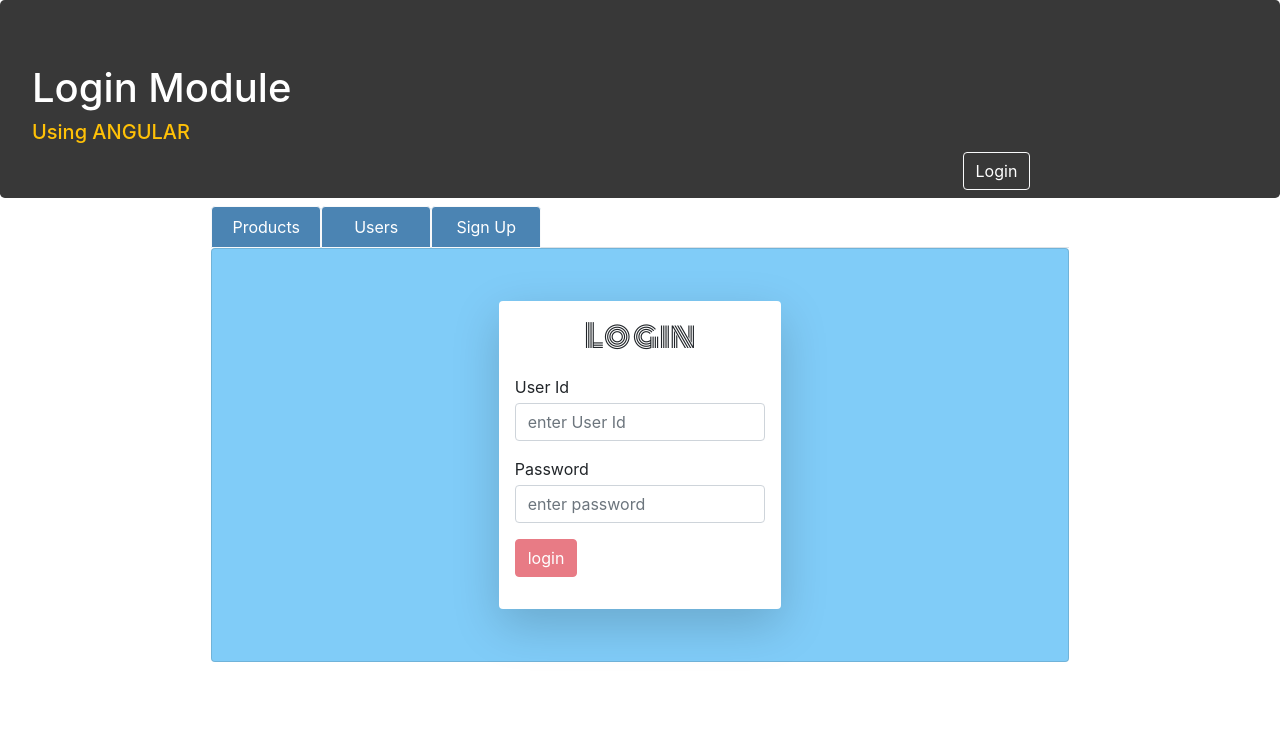
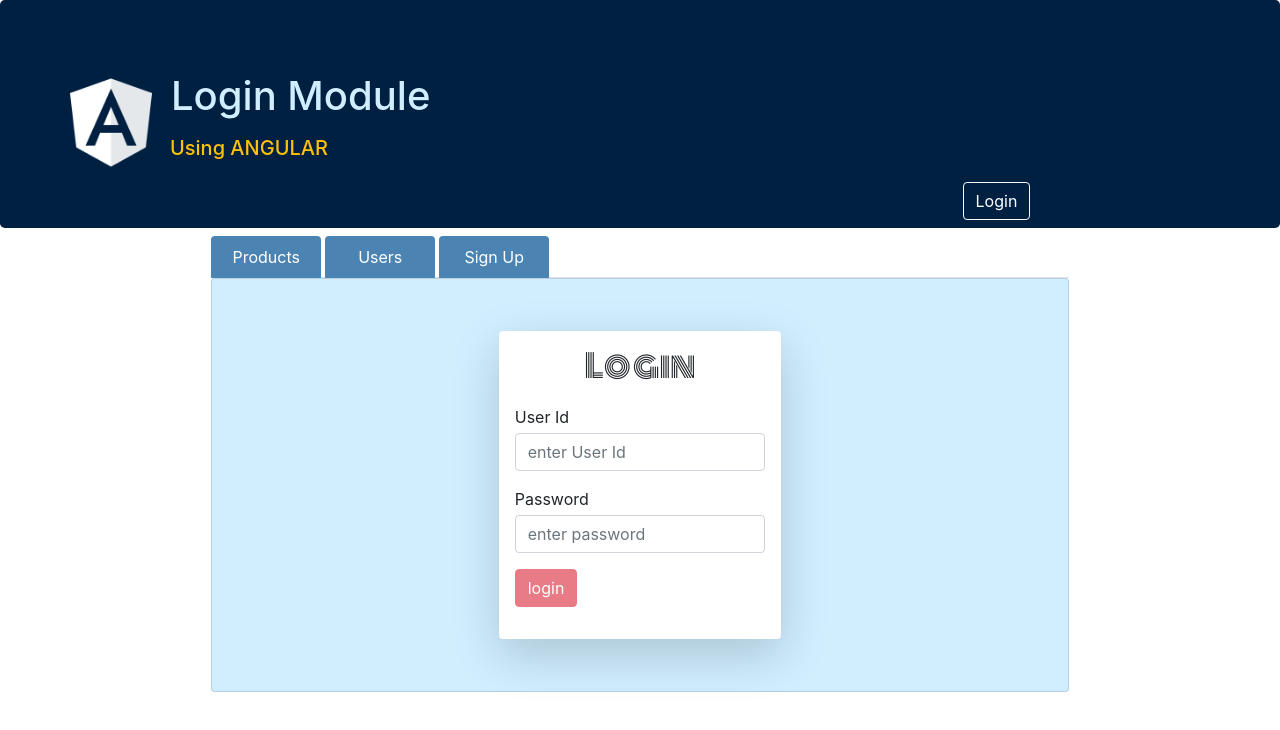
Before and after one commit to titas1803/LoginFrontend, an Angular app: page /login in a window 1280 px wide. Shown: the top 730 px of the page. Built offline with nearby package versions, Linux system fonts and the light colour scheme.

Commit message:
color changed

```diff
--- a/src/app/app.component.css
+++ b/src/app/app.component.css
@@ -1,3 +1,24 @@
+header{
+    background-color: #002042;
+}
+/* #name{
+    padding: 10px 20px;
+    margin: 0px;
+    padding-top: 20px;
+    display: inline-block;
+} */
+#logo{
+    display: inline-block;
+    padding: 0px 20px;
+    /* border: 1px solid whitesmoke; */
+    border-radius: 12px;
+}
+header div h1{
+    color: #D0EEFF;
+}
+#login{
+    cursor: pointer;
+}
 .article{
     width: 67%;
 }
@@ -12,7 +33,7 @@
     background-color: rgb(73, 161, 248) !important;
 }
 #outlet{
-    background-color: rgb(128, 204, 248);
+    background-color: #D0EEFF;
 }
 
 @media only screen and (max-width: 400px) {
--- a/src/app/app.component.html
+++ b/src/app/app.component.html
@@ -1,22 +1,38 @@
-<header class="jumbotron mb-2 pb-2" style="background-color: rgb(56, 56, 56);">
-  <h1 class="text-white">Login Module</h1>
-  <h5 class="text-warning">Using ANGULAR</h5>
-  <div class="col-10 text-right" *ngIf="!storageService.loginflag"><a routerLink="/login"
-      class="btn btn-outline-secondary text-white border border-light" style="cursor:pointer">Login</a></div>
-  <div class="col-10 text-right" *ngIf="storageService.loginflag">
-    <span class="text-light">Hi, {{storageService.userName|titlecase}}, </span>
-    <a (click)="doLogout()" class="btn btn-outline-secondary text-white" style="cursor:pointer">Logout</a>
+<header class="jumbotron mb-2 pb-2">
+  <div id="logo">
+    <table>
+      <tr>
+        <td rowspan="2" class="px-1"><img src="assets/images/angular_whiteTransparent.png" alt="logo" width="110"
+            height="110"></td>
+        <!-- <div id="name"> -->
+        <td>
+          <h1>Login Module</h1>
+        </td>
+      </tr>
+      <tr>
+        <h5 class="text-warning">Using ANGULAR</h5>
+        <!-- </div> -->
+      </tr>
+    </table>
+  </div>
+  <div id="login">
+    <div class="col-10 text-right" *ngIf="!storageService.loginflag"><a routerLink="/login"
+        class="btn btn-outline-secondary text-white border border-light">Login</a></div>
+    <div class="col-10 text-right" *ngIf="storageService.loginflag">
+      <span class="text-light">Hi, {{storageService.userName|titlecase}}. </span>
+      <a (click)="doLogout()" class="btn btn-outline-secondary text-white">Logout</a>
+    </div>
   </div>
 </header>
 <article class="mx-auto article">
   <nav class="mx-auto px-0">
     <ul class="nav nav-tabs" role="tablist">
       <li class="nav-item"><a role="tab" href="#prod" data-toggle="tab" routerLink='product'
-          class="nav-link border border-light text-white text-center navbtn">Products</a></li>
+          class="nav-link mr-1 text-white text-center navbtn">Products</a></li>
       <li class="nav-item"><a role="tab" href="#user" data-toggle="tab" routerLink='user'
-          class="nav-link border border-light text-white text-center navbtn">Users</a></li>
+          class="nav-link text-white text-center navbtn">Users</a></li>
       <li class="nav-item"><a role="tab" href="#create" data-toggle="tab" routerLink='createaccount'
-          class="nav-link border border-light text-white text-center navbtn">Sign Up</a></li>
+          class="nav-link ml-1 text-white text-center navbtn">Sign Up</a></li>
     </ul>
   </nav>
 
--- a/src/app/create-account/create-account.component.css
+++ b/src/app/create-account/create-account.component.css
@@ -1,6 +1,7 @@
 section{
     width: 50%;
-    background-color: rgba(2, 85, 186, 0.3);
+    background-color: rgb(25, 67, 115);
+    /* background-color: #0B2440; */
     border-radius: 2%;
 }
 #head{
@@ -9,6 +10,7 @@ section{
     font-family: 'Bungee', cursive;
 }
 form div label{
+    color: aliceblue;
     font-weight: bold;
 }
 /* #submit{
--- a/src/app/user/user.component.html
+++ b/src/app/user/user.component.html
@@ -7,7 +7,7 @@
   </section>
   <section class="alert alert-success mx-auto col-3" *ngIf="this.userService.msg!=undefined">{{this.userService.msg}}</section>
   <section class="mx-auto text-center" >
-    <h2>View Employee</h2>
+    <h2>View User Details</h2>
     <router-outlet></router-outlet>
   </section>
 </article>
--- a/src/styles.css
+++ b/src/styles.css
@@ -1 +1,5 @@
 /* You can add global styles to this file, and also import other style files */
+/* body{
+    background: -webkit-linear-gradient(left, #6D80EA, #6D8AEE, #6C95F1, #6C9FF5, #6BA9F8, #6BB4FC, #6ABEFF);
+    background-color: #002042;
+} */
```
Also changed, not shown: src/assets/images/angular_whiteTransparent.png (added).
